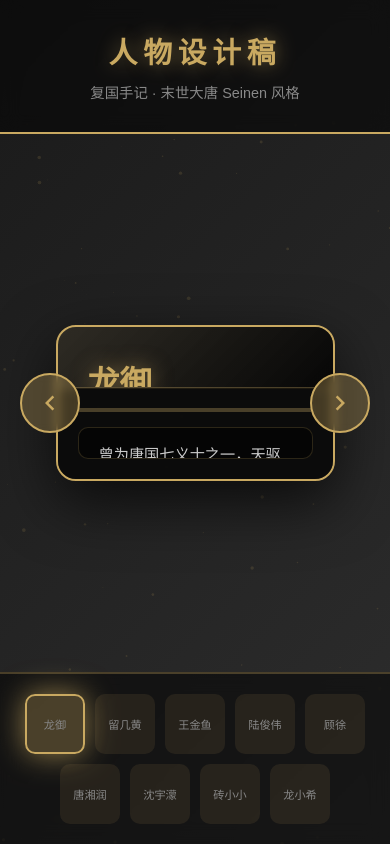
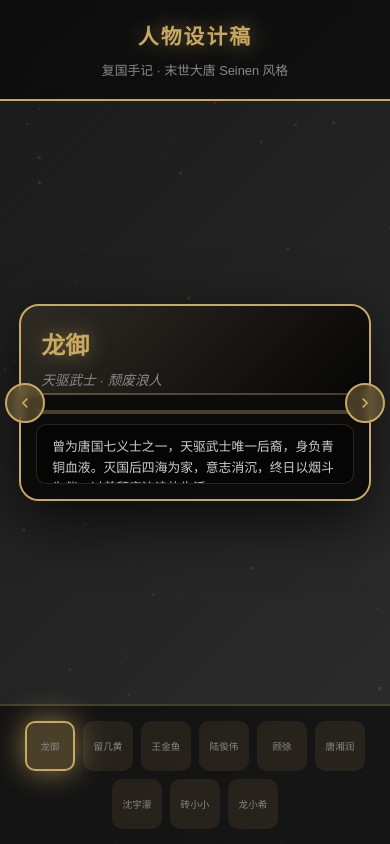
Before and after one commit to Stxr/collected-docs-archive, a plain HTML site: page characters.html in a window 390 px wide. Drawn offline with Linux system fonts and the light colour scheme.

Commit message:
fix: 大幅优化移动端响应式布局
问题修复：
- 移动端布局从左右压缩改为上下堆叠
- 卡片内容完整显示（不再被压缩）

移动端优化（<768px）：
- 布局：改为上下结构（角色信息在上，图片在下）
- 字体：标题1.8rem，角色定位0.9rem，关键词0.75rem
- 间距：缩小padding和gap，提升空间利用率
- 导航按钮：缩小至45px，靠边显示
- 缩略图：55px，两行显示，居中对齐

小屏手机优化（<480px）：
- 进一步缩小字体和按钮尺寸
- 缩略图50px
- 导航按钮40px

现在移动端可以正常查看了！

```diff
--- a/characters.html
+++ b/characters.html
@@ -361,34 +361,147 @@
 
         /* 响应式 */
         @media (max-width: 768px) {
-            header h1 {
-                font-size: 1.8rem;
+            header {
+                padding: 20px 15px;
             }
 
+            header h1 {
+                font-size: 1.5rem;
+                letter-spacing: 0.1em;
+            }
+
+            header p {
+                font-size: 0.8rem;
+            }
+
+            .main-display {
+                padding: 20px 10px;
+            }
+
+            .card-container {
+                width: 95%;
+            }
+
+            /* 移动端改为上下布局 */
             .card-content {
                 grid-template-columns: 1fr;
-                grid-template-rows: 40% 60%;
+                grid-template-rows: auto 1fr;
+                gap: 0;
             }
 
             .card-left {
                 border-right: none;
                 border-bottom: 2px solid rgba(201, 169, 97, 0.3);
+                padding: 20px;
+                justify-content: flex-start;
             }
 
             .card-left h2 {
-                font-size: 2rem;
+                font-size: 1.8rem;
+                margin-bottom: 8px;
             }
 
+            .card-left .role {
+                font-size: 0.9rem;
+                margin-bottom: 12px;
+            }
+
+            .card-left .keywords {
+                gap: 6px;
+            }
+
+            .card-left .keyword {
+                padding: 5px 10px;
+                font-size: 0.75rem;
+            }
+
+            .card-right {
+                padding: 15px;
+                gap: 10px;
+            }
+
+            .card-description {
+                font-size: 0.85rem;
+                padding: 12px 15px;
+                max-height: 60px;
+            }
+
+            .design-preview.no-image::before {
+                font-size: 1.5rem;
+            }
+
+            /* 导航按钮 */
+            .nav-button {
+                width: 45px;
+                height: 45px;
+            }
+
+            .nav-button svg {
+                width: 24px;
+                height: 24px;
+            }
+
+            .nav-button.prev {
+                left: 5px;
+            }
+
+            .nav-button.next {
+                right: 5px;
+            }
+
+            /* 缩略图 */
             .thumbnail-nav {
-                gap: 10px;
-                padding: 20px 10px;
+                gap: 8px;
+                padding: 15px 10px;
                 flex-wrap: wrap;
+                justify-content: center;
             }
 
             .thumbnail {
-                width: 60px;
-                height: 60px;
+                width: 55px;
+                height: 55px;
+                font-size: 0.65rem;
+                padding: 3px;
+            }
+        }
+
+        /* 小屏手机适配 */
+        @media (max-width: 480px) {
+            header h1 {
+                font-size: 1.3rem;
+            }
+
+            .card-left h2 {
+                font-size: 1.5rem;
+            }
+
+            .card-left .role {
+                font-size: 0.85rem;
+            }
+
+            .card-left .keyword {
                 font-size: 0.7rem;
+                padding: 4px 8px;
+            }
+
+            .card-description {
+                font-size: 0.8rem;
+            }
+
+            .thumbnail {
+                width: 50px;
+                height: 50px;
+                font-size: 0.6rem;
+            }
+
+            .nav-button {
+                width: 40px;
+                height: 40px;
+            }
+
+            .nav-button svg {
+                width: 20px;
+                height: 20px;
             }
         }
     </style>
```
